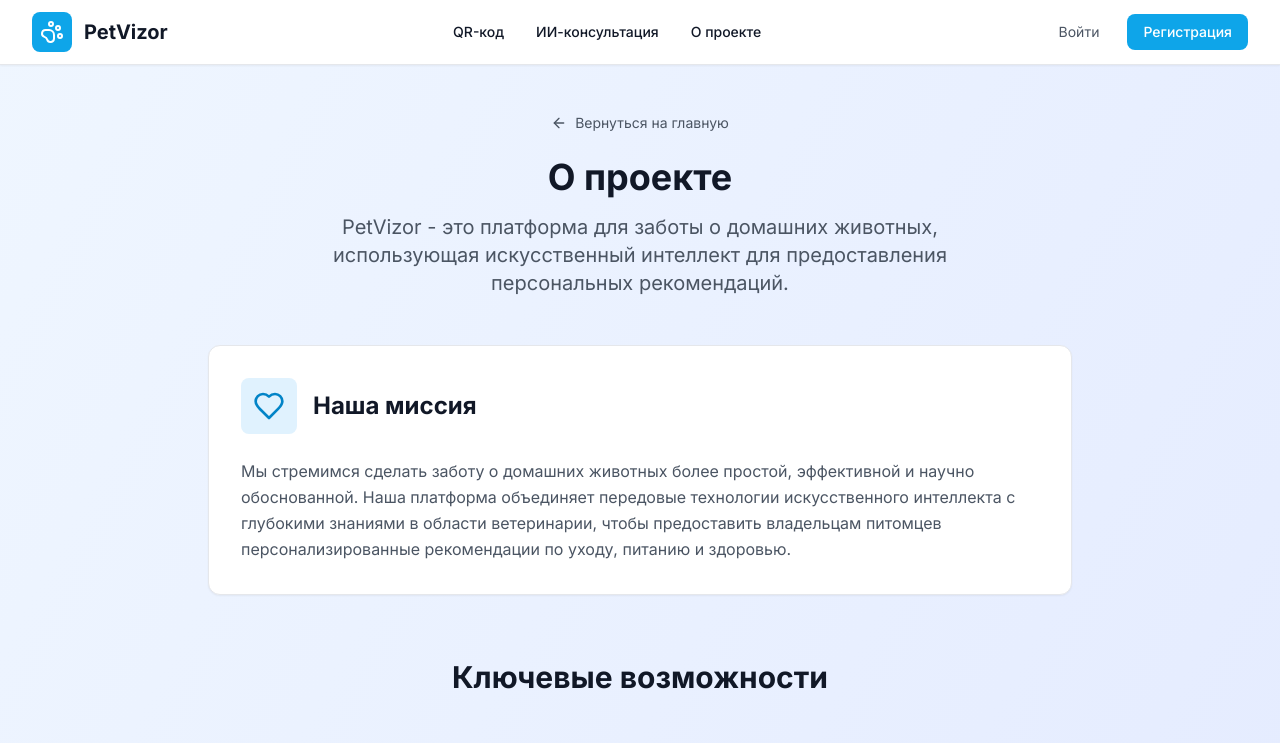
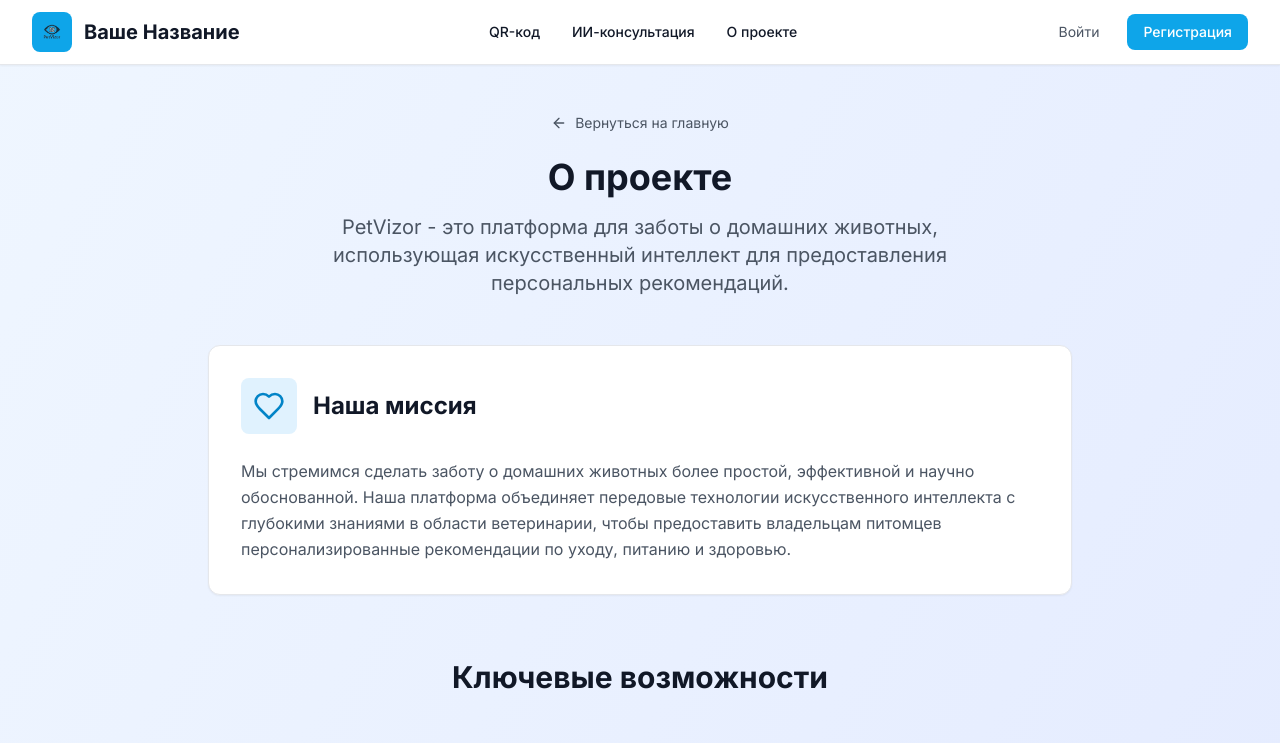
Before and after one commit to jovannirio-prog/petvizor, a Next.js app: page /about in a window 1280 px wide. Shown: the top 743 px of the page. Built offline with nearby package versions, Linux system fonts and the light colour scheme.

Commit message:
Add custom logo and update branding

```diff
--- a/src/app/page.tsx
+++ b/src/app/page.tsx
@@ -237,7 +237,18 @@ function LandingPage() {
         <div className="max-w-4xl mx-auto text-center">
           <div className="flex justify-center mb-6">
             <div className="p-4 bg-primary-500 rounded-full">
-              <PawPrint className="h-12 w-12 text-white" />
+              {/* Замените на ваш логотип */}
+              <img
+                src="/images/logo.png"
+                alt="PetVizor Logo"
+                className="h-12 w-12 object-contain"
+                onError={(e) => {
+                  // Fallback на иконку, если изображение не загрузилось
+                  e.currentTarget.style.display = 'none';
+                  e.currentTarget.nextElementSibling?.classList.remove('hidden');
+                }}
+              />
+              <PawPrint className="h-12 w-12 text-white hidden" />
             </div>
           </div>
           <h1 className="text-4xl md:text-5xl font-bold text-gray-900 mb-6">
--- /dev/null
+++ b/src/components/Logo.tsx
@@ -0,0 +1,18 @@
+'use client'
+
+interface LogoProps {
+  className?: string
+}
+
+export default function Logo({ className = "h-6 w-6" }: LogoProps) {
+  return (
+    <svg
+      className={className}
+      viewBox="0 0 24 24"
+      fill="currentColor"
+    >
+      {/* Замените на ваш SVG логотип */}
+      <path d="M12 2L13.09 8.26L20 9L13.09 9.74L12 16L10.91 9.74L4 9L10.91 8.26L12 2Z" />
+    </svg>
+  )
+}
--- a/src/components/Navigation.tsx
+++ b/src/components/Navigation.tsx
@@ -25,10 +25,21 @@ export default function Navigation({ isAuthenticated = false, onSignOut }: Navig
           {/* Logo */}
           <div className="flex items-center space-x-3">
             <div className="p-2 bg-primary-500 rounded-lg">
-              <PawPrint className="h-6 w-6 text-white" />
+              {/* Замените на ваш логотип */}
+              <img
+                src="/images/logo.png"
+                alt="PetVizor Logo"
+                className="h-6 w-6 object-contain"
+                onError={(e) => {
+                  // Fallback на иконку, если изображение не загрузилось
+                  e.currentTarget.style.display = 'none';
+                  e.currentTarget.nextElementSibling?.classList.remove('hidden');
+                }}
+              />
+              <PawPrint className="h-6 w-6 text-white hidden" />
             </div>
             <Link href="/" className="text-xl font-bold text-gray-900">
-              PetVizor
+              Ваше Название
             </Link>
           </div>
 
```
Also changed, not shown: public/images/logo.png (added).
